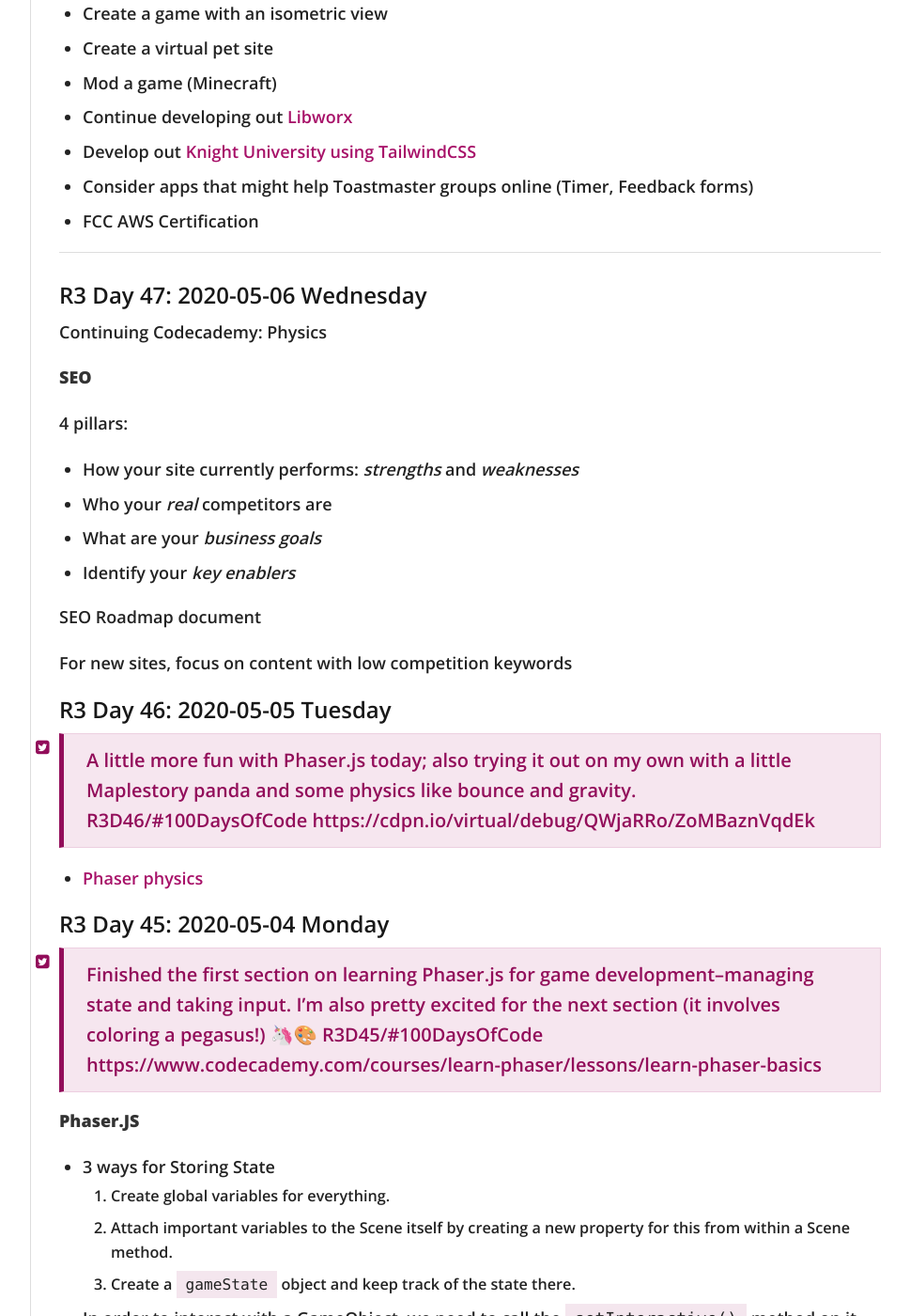
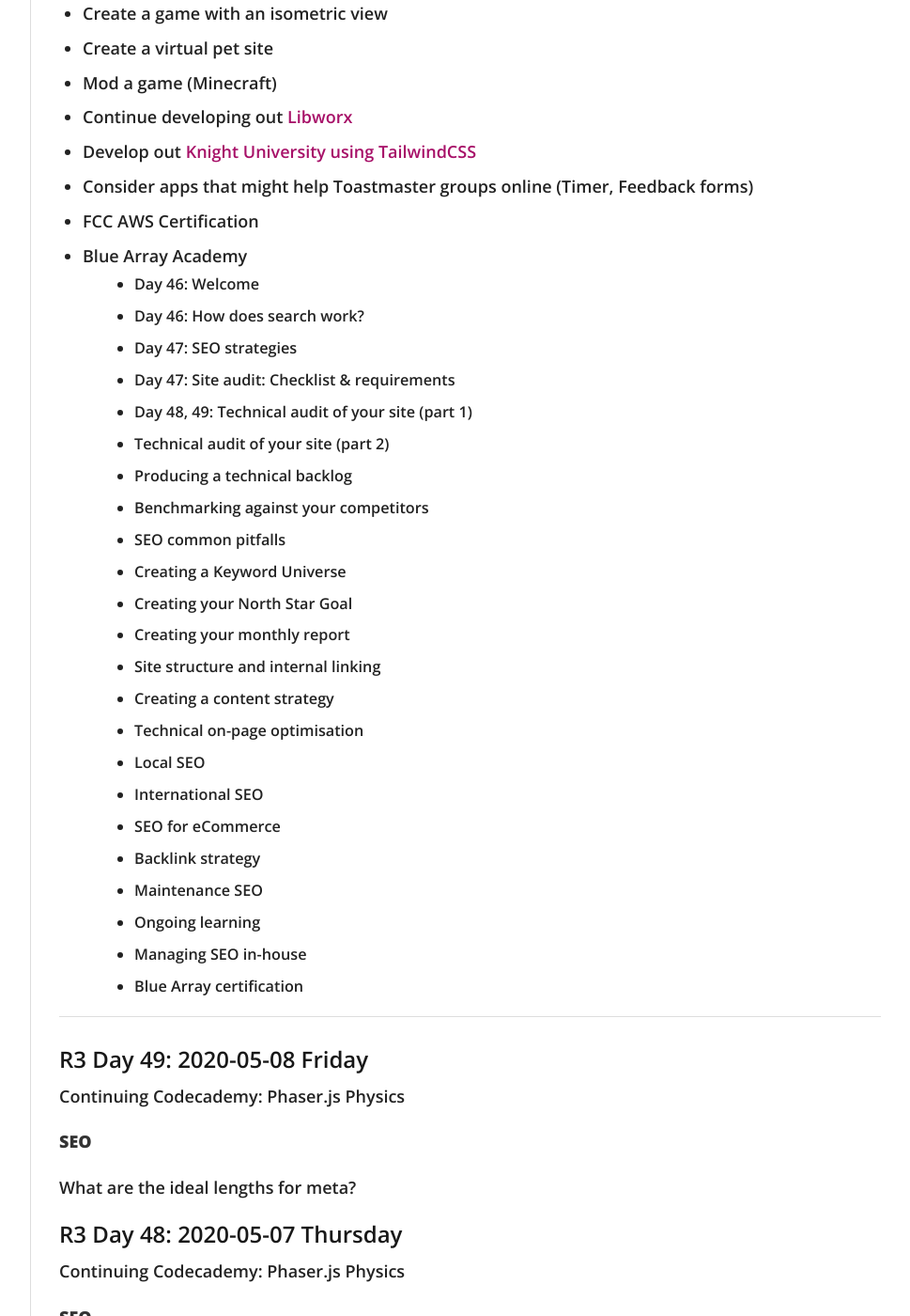
Before and after one commit to virtual/100daysofcode, a Jekyll site: the page built from index.md, in a window 1280 px wide and 1400 px high, scrolled down 2081 px. Shown: the whole window at 94% size, without its empty margins (272-1241 px from the left). Built offline with Jekyll 4.4.1, drawn with Linux system fonts in a browser that asks for light colours; nearby versions of some CDN libraries; our own code applies the rules of GitHub Pages for plain Markdown files; some of the changed text lies outside the part shown.

Commit message:
phaser, seo

```diff
--- a/index.md
+++ b/index.md
@@ -70,12 +70,60 @@
 - Develop out [Knight University using TailwindCSS](https://virtual.github.io/knightu/)
 - Consider apps that might help Toastmaster groups online (Timer, Feedback forms)
 - FCC AWS Certification
+- Blue Array Academy
+  - Day 46: Welcome
+  - Day 46: How does search work?
+  - Day 47: SEO strategies
+  - Day 47: Site audit: Checklist & requirements
+  - Day 48, 49: Technical audit of your site (part 1)
+  - Technical audit of your site (part 2)
+  - Producing a technical backlog
+  - Benchmarking against your competitors
+  - SEO common pitfalls
+  - Creating a Keyword Universe
+  - Creating your North Star Goal
+  - Creating your monthly report
+  - Site structure and internal linking
+  - Creating a content strategy
+  - Technical on-page optimisation
+  - Local SEO
+  - International SEO
+  - SEO for eCommerce
+  - Backlink strategy
+  - Maintenance SEO
+  - Ongoing learning
+  - Managing SEO in-house
+  - Blue Array certification
 
 ----------
 
+## R3 Day 49: 2020-05-08 Friday
+
+Continuing Codecademy: Phaser.js Physics
+
+__SEO__
+
+What are the ideal lengths for meta?
+
+## R3 Day 48: 2020-05-07 Thursday
+
+Continuing Codecademy: Phaser.js Physics
+
+__SEO__
+
+Questions
+
+- What backlinks do my competitors have?
+- How do I remove results for that I don't want users landing on - robots?
+- Force redirect * to www?
+- Can I add more links within my content to my other content?
+- Can I get redirects working for older links?
+- Rel next/prev for pagination?
+- Can we add lastmod to OU Campus sitemaps?
+
 ## R3 Day 47: 2020-05-06 Wednesday
 
-Continuing Codecademy: Physics
+Continuing Codecademy: Phaser.js Physics
 
 __SEO__
 
```
